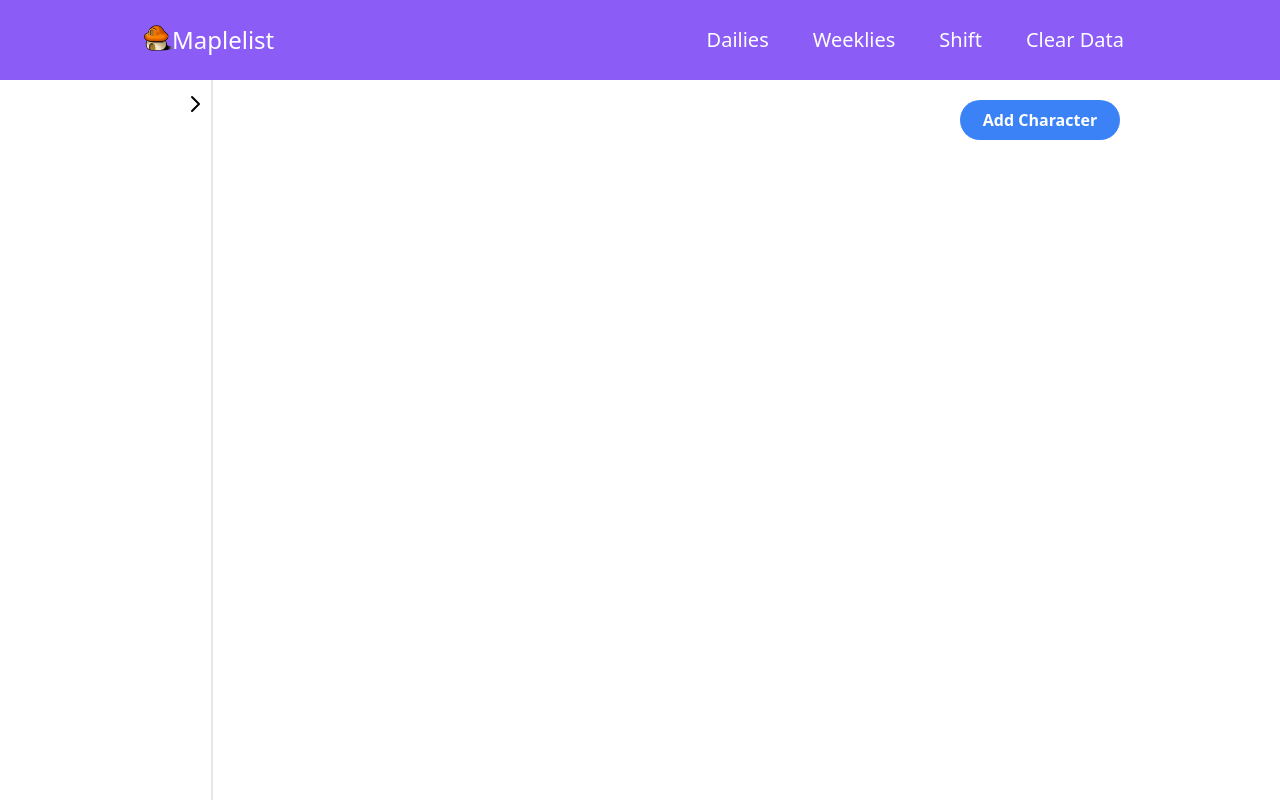
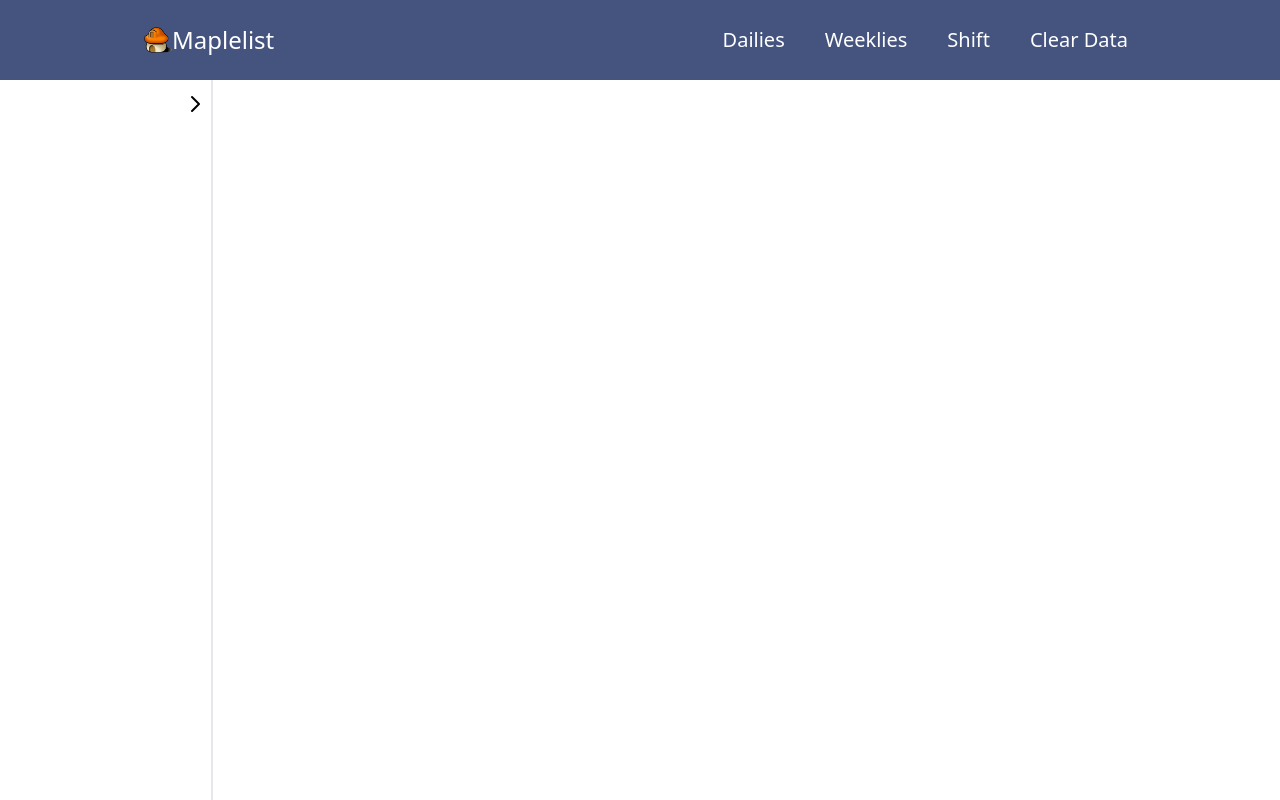
Before and after one commit to ngovictor20/maplestorychecklist, a React (Create React App) app: page / in a window 1280 px wide. Shown: the top 800 px of the page. Built offline with nearby package versions, Linux system fonts and the light colour scheme; what @tailwindcss/typography would draw is missing.

Commit message:
added custom colors, changed hover on header items

```diff
--- a/src/components/Character/CharacterList.tsx
+++ b/src/components/Character/CharacterList.tsx
@@ -45,7 +45,7 @@ const CharacterList: React.FC = () => {
     return (
         <div className="">
             {renderDialog()}
-            <div className="flex flex-col items-center py-5 gap-x-4">
+            <div className="flex flex-col items-center py-5 gap-y-4">
                 {charList && charList.map((char, index) => (
                     <CharacterCard {...{ index, name: char.name, className: char.class, level: char.level, selected: index === charIndex, toggleDialog }} key={char.name} />
                 ))}
--- a/src/components/Header.tsx
+++ b/src/components/Header.tsx
@@ -5,33 +5,35 @@ import { ChecklistType } from 'types';
 import useDialog from 'components/Dialog/useDialog';
 import { DialogType } from './Dialog/types';
 
+const NavItemClass = "hover:bg-accent-grey h-fullcursor-pointer px-2 flex items-center";
+
 const Header = () => {
     const dispatch = useAppDispatch();
     const { renderDialog, toggleDialog } = useDialog();
     return (
-        <div className="sticky top-0 z-30 h-20 px-36 flex-1 min-w-full flex items-center container bg-purple-500 text-white justify-between">
+        <div className="sticky top-0 z-30 h-20 px-36 flex-1 min-w-full flex container bg-header-grey text-white justify-between">
             {renderDialog()}
-            <div className="flex">
+            <div className="flex items-center ">
                 <img src={`${process.env.PUBLIC_URL}/maplestory-icon.png`} alt="Icon" className="w-7 h-7" />
                 <p className="text-2xl">
                     Maplelist
-            </p>
+                </p>
             </div>
-            <div className="flex justify">
-                <div onClick={() => { dispatch(setChecklistType(ChecklistType.dailyChecklist)) }} className="bg-purple-500 hover:bg-purple-700 text-white px-3 py-2 rounded-md text-xl ml-20 cursor-pointer">
-                    Dailies
+            <div className="flex justify space-x-6 h-full text-xl text-white ">
+                <div onClick={() => { dispatch(setChecklistType(ChecklistType.dailyChecklist)) }} className={NavItemClass}>
+                    <p>Dailies</p>
                 </div>
-                <div onClick={() => { dispatch(setChecklistType(ChecklistType.weeklyBosses)) }} className="bg-purple-500 hover:bg-purple-700 text-white px-3 py-2 rounded-md text-xl ml-5 cursor-pointer">
-                    Weeklies
+                <div onClick={() => { dispatch(setChecklistType(ChecklistType.weeklyBosses)) }} className={NavItemClass}>
+                    <p>Weeklies</p>
                 </div>
-                <div onClick={() => { dispatch(setChecklistType(ChecklistType.shiftChecklist)) }} className="bg-purple-500 hover:bg-purple-700 text-white px-3 py-2 rounded-md text-xl ml-5 cursor-pointer">
-                    Shift
+                <div onClick={() => { dispatch(setChecklistType(ChecklistType.shiftChecklist)) }} className={NavItemClass}>
+                    <p>Shift</p>
                 </div>
                 <div onClick={() => {
                     toggleDialog(DialogType.deleteStorage);
-                }} className="bg-purple-500 hover:bg-purple-700 text-white px-3 py-2 rounded-md text-xl ml-5 cursor-pointer">
-                    Clear Data
-            </div>
+                }} className={NavItemClass}>
+                    <p>Clear Data</p>
+                </div>
             </div>
         </div>
     )
--- a/src/components/Sidebar.tsx
+++ b/src/components/Sidebar.tsx
@@ -5,9 +5,11 @@ import CharacterList from 'components/Character/CharacterList'
 const Sidebar = () => {
     const [isExpanded, setIsExpanded] = useState(false);
     return (
-        <div className="border-r-2 top-20 bottom-0 w-1/6 left-0 absolute">
-            <img src={`${process.env.PUBLIC_URL}/chevron-${isExpanded ? "left" : "right"}.svg`} onClick={() => { setIsExpanded(!isExpanded) }} className="absolute cursor-pointer right-1 pt-3" alt="expand"/>
-            <CharacterList />
+        <div className="border-r-2 bottom-0 w-1/6 left-0 min-h-screen relative">
+            <img src={`${process.env.PUBLIC_URL}/chevron-${isExpanded ? "left" : "right"}.svg`} onClick={() => { setIsExpanded(!isExpanded) }} className="absolute cursor-pointer right-1 pt-3" alt="expand" />
+            <div className="pt-6">
+                <CharacterList />
+            </div>
         </div>
     )
 }
--- a/src/pages/AppRouter.tsx
+++ b/src/pages/AppRouter.tsx
@@ -17,7 +17,9 @@ const MainPage = () => {
                 <button onClick={() => { toggleDialog(DialogType.addCharacter) }} className="bg-blue-500 hover:bg-blue-700 text-white font-bold py-2 px-4 rounded-full my-5 w-40 absolute right-40">
                     Add Character
                 </button>
-                <ChecklistRenderer />
+                <div>
+                    <ChecklistRenderer />
+                </div>
             </div>
         </div>
     )
--- a/tailwind.config.js
+++ b/tailwind.config.js
@@ -15,7 +15,12 @@ module.exports = {
       '3/4': '75%',
       'full': '100%',
     },
-    extend: {},
+    extend: {
+      colors: {
+        'header-grey': "#45547F",
+        'accent-grey': "#737687",
+      },
+    },
   },
   variants: {
     extend: {},
```
